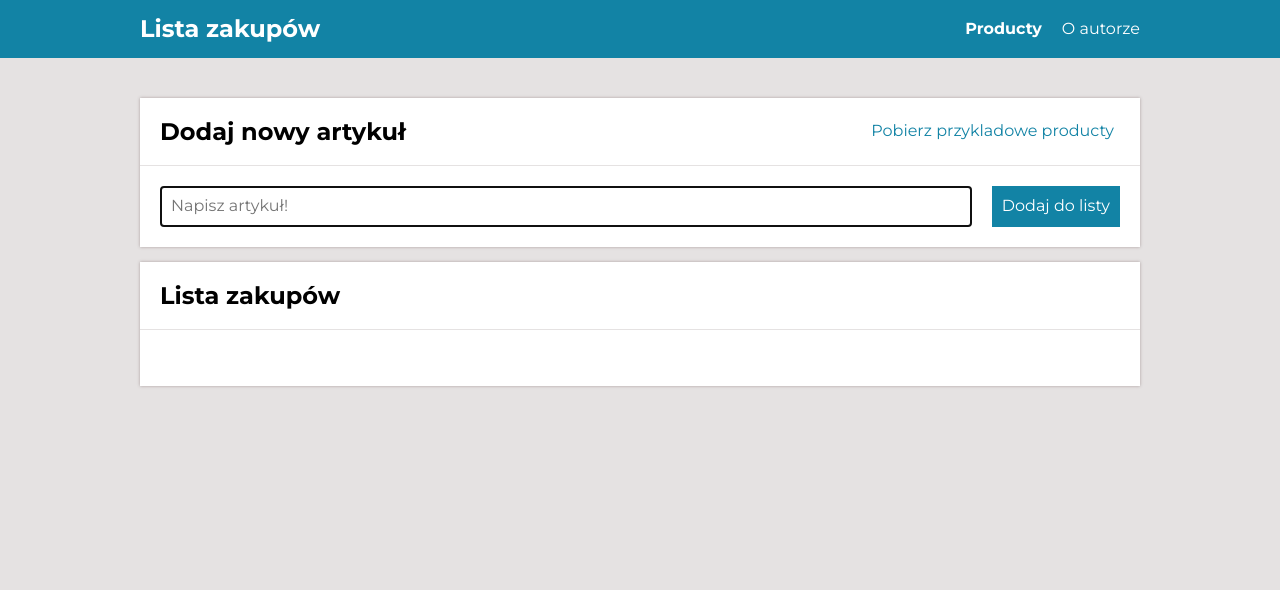
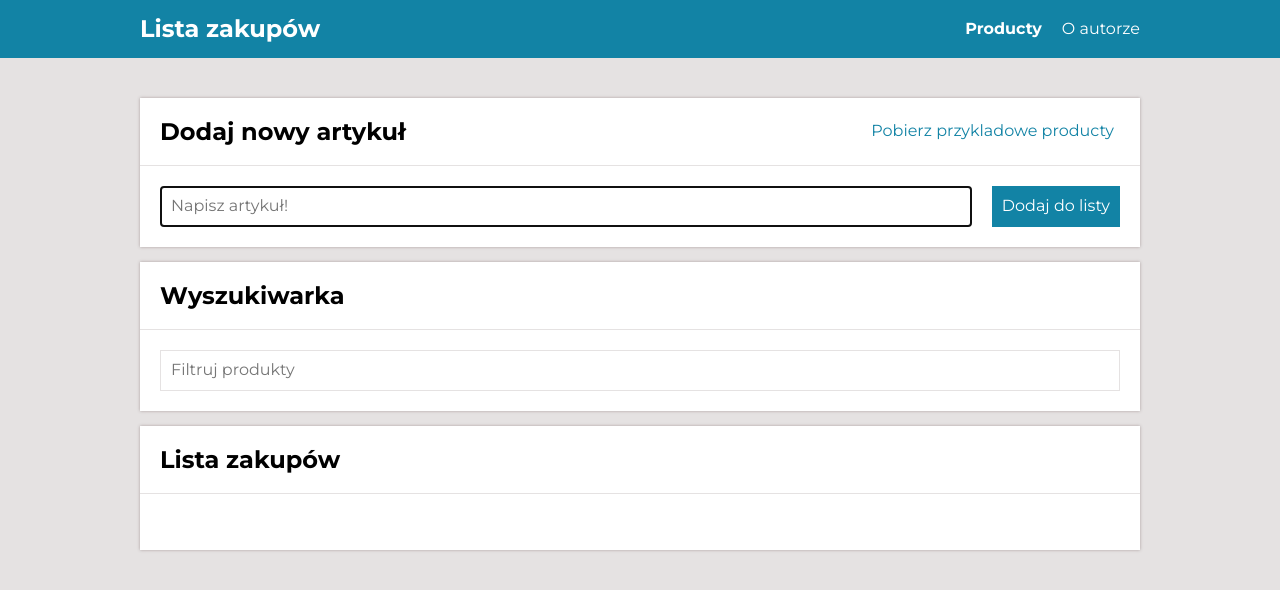
Before and after one commit to Vov4ukz53/shopping-list-react, a React (Create React App) app: page /producty#/producty in a window 1280 px wide. Shown: the top 590 px of the page. Built offline with nearby package versions, Linux system fonts and the light colour scheme.

Commit message:
added filter products

```diff
--- /dev/null
+++ b/src/features/products/ProductsPage/Input.js
@@ -0,0 +1,20 @@
+import styled, { css } from "styled-components";
+
+export const Input = styled.input`
+   border: 1px solid ${({ theme }) => theme.colors.borderColor};
+	padding: 10px;
+	flex: 1 1 auto;
+	margin-right: 20px;
+
+   @media (max-width: ${({ theme }) => theme.breakpoints.mobile}px) {
+		margin: 0px 0px 15px 0px;
+   }
+
+   ${({ search }) => search && css`
+      margin: 0px;
+
+      @media(max-width: ${({ theme }) => theme.breakpoints.mobile}px){
+         margin: 0px;
+      }
+   `}
+`;
--- a/src/features/products/ProductsPage/ProductsList/index.js
+++ b/src/features/products/ProductsPage/ProductsList/index.js
@@ -2,13 +2,18 @@ import { useSelector, useDispatch } from "react-redux";
 import {
    toggleDoneProduct,
    removeProduct,
-   selectProducts,
-   selectHideDone
+   selectHideDone,
+   selectProductsByQuery
 } from "../../productsSlice";
 import { List, Item, Content, Button, Link } from "./styled.js";
+import { useLocation } from "react-router-dom";
 
 const ProductsList = () => {
-   const products = useSelector(selectProducts);
+   const location = useLocation();
+   const searchParams = new URLSearchParams(location.search);
+   const query = searchParams.get("szukaj");
+
+   const products = useSelector(state => selectProductsByQuery(state, query));
    const hideDone = useSelector(selectHideDone);
    const dispatch = useDispatch();
 
--- /dev/null
+++ b/src/features/products/ProductsPage/Search/index.js
@@ -0,0 +1,35 @@
+import React from "react";
+import { useHistory, useLocation } from "react-router-dom/cjs/react-router-dom.min";
+import { Wrapper } from "./styled";
+import { Input } from "../Input";
+
+const Search = () => {
+   const location = useLocation();
+   const history = useHistory();
+   const query = (new URLSearchParams(location.search)).get("szukaj");
+
+   const onInputChange = ({ target }) => {
+      const searchParams = new URLSearchParams(location.search);
+
+      if (target.value.trim() === "") {
+         searchParams.delete("szukaj");
+      } else {
+         searchParams.set("szukaj", target.value);
+      }
+
+      history.push(`${location.pathname}?${searchParams.toString()}`);
+   };
+
+   return (
+      <Wrapper>
+         <Input
+            search
+            placeholder="Filtruj produkty"
+            value={query || ""}
+            onChange={onInputChange}
+         />
+      </Wrapper>
+   );
+};
+
+export default Search;
--- /dev/null
+++ b/src/features/products/ProductsPage/Search/styled.js
@@ -0,0 +1,10 @@
+import styled from "styled-components";
+
+export const Wrapper = styled.div`
+   display: flex;
+   padding: 20px;
+
+   @media(max-width: ${({ theme }) => theme.breakpoints.mobile}px){
+      padding: 10px;
+   }
+`;
--- a/src/features/products/ProductsPage/index.js
+++ b/src/features/products/ProductsPage/index.js
@@ -5,6 +5,7 @@ import Buttons from "../ProductsPage/Buttons";
 import ExampleProductsButton from "./ExampleProductsButton";
 import Form from "../ProductsPage/Form";
 import ProductsList from "../ProductsPage/ProductsList";
+import Search from "./Search";
 
 function ProductsPage() {
   return (
@@ -20,6 +21,11 @@ function ProductsPage() {
         />
 
         <Section
+          title="Wyszukiwarka"
+          body={<Search />}
+        />
+
+        <Section
           title="Lista zakupów"
           body={<ProductsList />}
           extraHeaderContent={<Buttons />}
--- a/src/features/products/productsSlice.js
+++ b/src/features/products/productsSlice.js
@@ -69,13 +69,28 @@ export const selectAreAllProductsNotDone = state =>
 export const selectAreProductsNotEmpty = state =>
    selectProducts(state).length > 0;
 
-export const selectAreExampleProducts = state =>
-   selectProducts(state).some(({ id }) =>
-      id === "8wROpJA5ZbnXAymcQ4IB2"
-      || id === "9nnWI7ma6t58_k9hRvRk2"
-      || id === "Z3MfgjbWPl1MGS7TRtDO0");
+export const selectAreExampleProducts = state => {
+   const firstId = "8wROpJA5ZbnXAymcQ4IB2";
+   const secondId = "9nnWI7ma6t58_k9hRvRk2";
+   const thirdId = "Z3MfgjbWPl1MGS7TRtDO0";
+
+   return selectProducts(state).some(({ id }) =>
+      id === firstId || id === secondId || id === thirdId
+   );
+};
 
 export const selectGetProductById = (state, productId) =>
    selectProducts(state).find(({ id }) => id === productId);
 
+export const selectProductsByQuery = (state, query) => {
+   const products = selectProducts(state);
+
+   if (!query || query.trim() === "") {
+      return products;
+   }
+
+   return products.filter(({ content }) =>
+      content.toUpperCase().includes(query.trim().toUpperCase()));
+};
+
 export default productsSlice.reducer;
```
